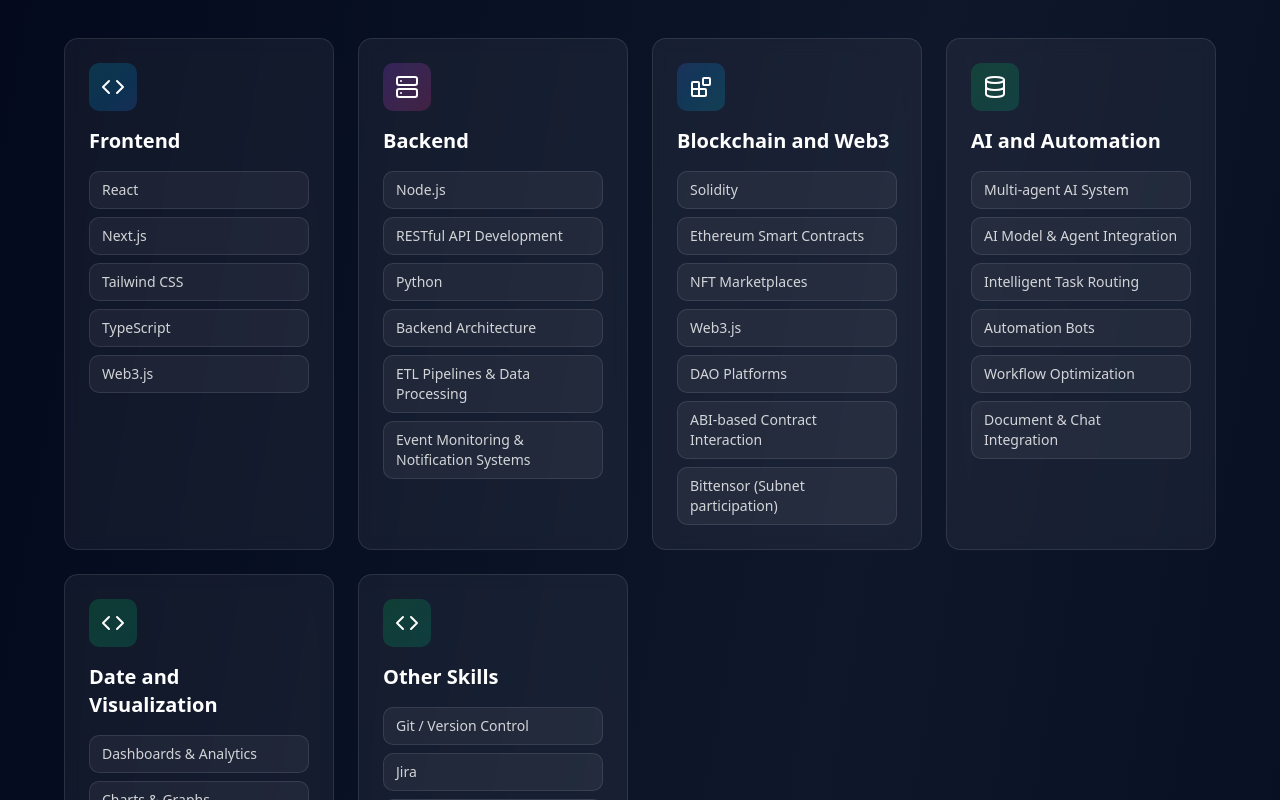
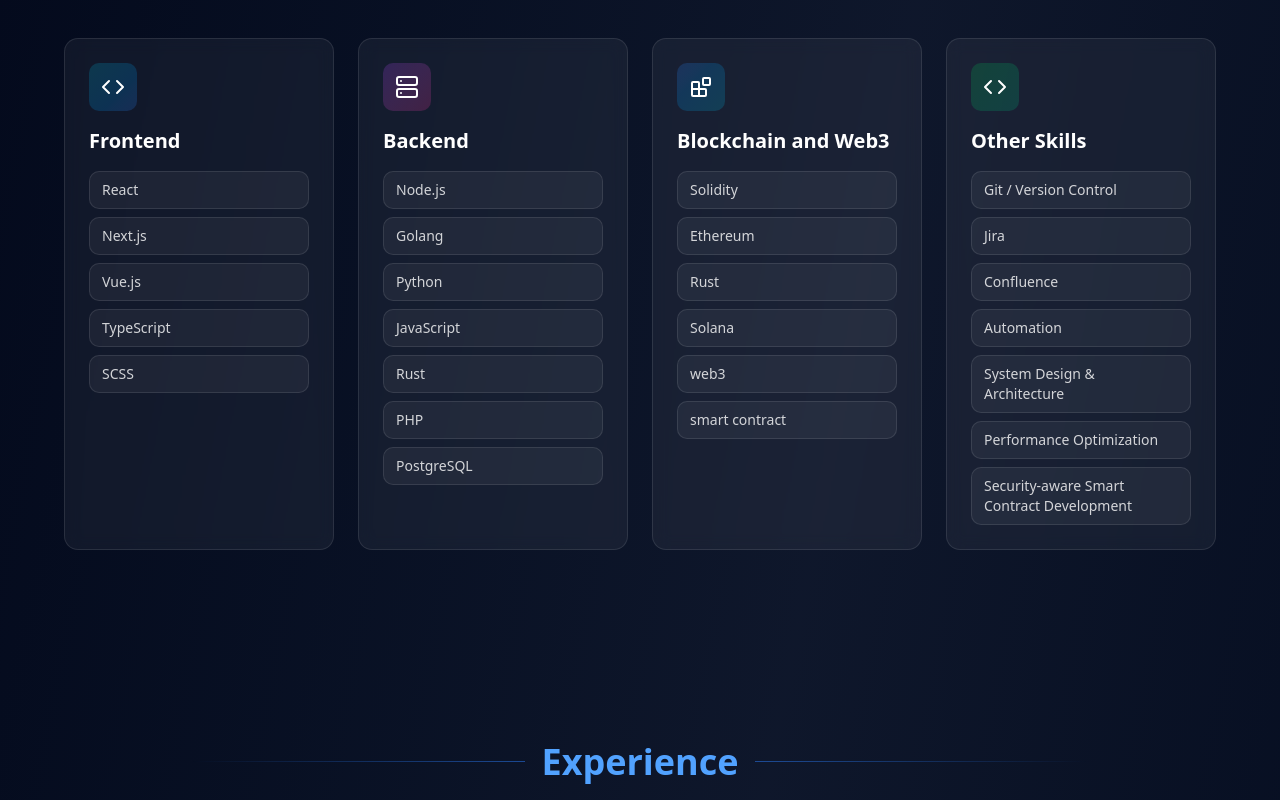
Before and after one commit to knutsenkristian7-spec/My-Portfolio-pro, a React (Vite) app: page / in a window 1280 px wide. Shown: the part 1900-2700 px from the top of the page. Built offline with nearby package versions, Linux system fonts and the light colour scheme.

Commit message:
chore: Modify the skill page

```diff
--- a/src/components/Skills.tsx
+++ b/src/components/Skills.tsx
@@ -13,37 +13,25 @@
     {
       title: "Frontend",
       icon: <Code className="w-6 h-6" />,
-      skills: ["React", "Next.js", "Tailwind CSS", "TypeScript", "Web3.js"],
+      skills: ["React", "Next.js", "Vue.js", "TypeScript", "SCSS"],
       gradient: "from-cyan-500/20 to-blue-500/20",
     },
     {
       title: "Backend",
       icon: <Server className="w-6 h-6" />,
-      skills: ["Node.js", "RESTful API Development", "Python", "Backend Architecture", "ETL Pipelines & Data Processing", "Event Monitoring & Notification Systems"],
+      skills: ["Node.js", "Golang", "Python", "JavaScript", "Rust", "PHP", "PostgreSQL"],
       gradient: "from-purple-500/20 to-pink-500/20",
     },
     {
       title: "Blockchain and Web3",
       icon: <Blocks className="w-6 h-6" />,
-      skills: ["Solidity", "Ethereum Smart Contracts", "NFT Marketplaces", "Web3.js", "DAO Platforms", "ABI-based Contract Interaction", "Bittensor (Subnet participation)"],
+      skills: ["Solidity", "Ethereum", "Rust", "Solana", "web3", "smart contract"],
       gradient: "from-blue-500/20 to-cyan-500/20",
-    },
-    {
-      title: "AI and Automation",
-      icon: <Database className="w-6 h-6" />,
-      skills: ["Multi-agent AI System", "AI Model & Agent Integration", "Intelligent Task Routing", "Automation Bots", " Workflow Optimization", "Document & Chat Integration"],
-      gradient: "from-green-500/20 to-emerald-500/20",
-    },
-    {
-      title: "Date and Visualization",
-      icon: <Code className="w-6 h-6" />,
-      skills: ["Dashboards & Analytics", "Charts & Graphs", "Data Scraping", "Reverse Engineering APIs"],
-      gradient: "from-green-500/20 to-emerald-500/20",
     },
     {
       title: "Other Skills",
       icon: <Code className="w-6 h-6" />,
-      skills: ["Git /​ Version Control", "Jira", "Confluence", "Remote Team Collaboration", "API Reverse Engineering", "Automation & Web Scraping", "System Design & Architecture", "Performance Optimization", "Security-aware Smart Contract Development"],
+      skills: ["Git /​ Version Control", "Jira", "Confluence", "Automation", "System Design & Architecture", "Performance Optimization", "Security-aware Smart Contract Development"],
       gradient: "from-green-500/20 to-emerald-500/20",
     },
   ];
```
